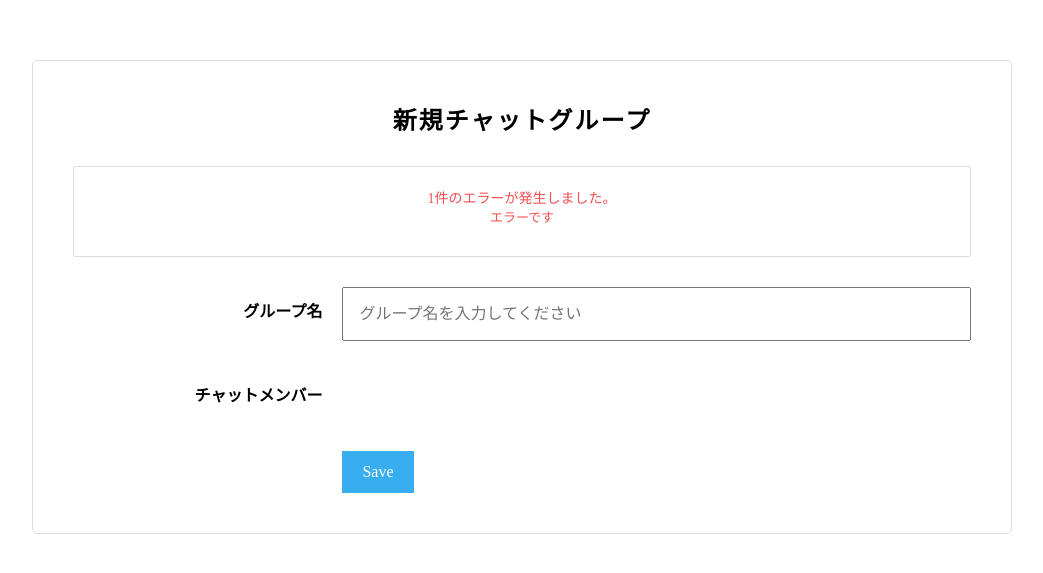
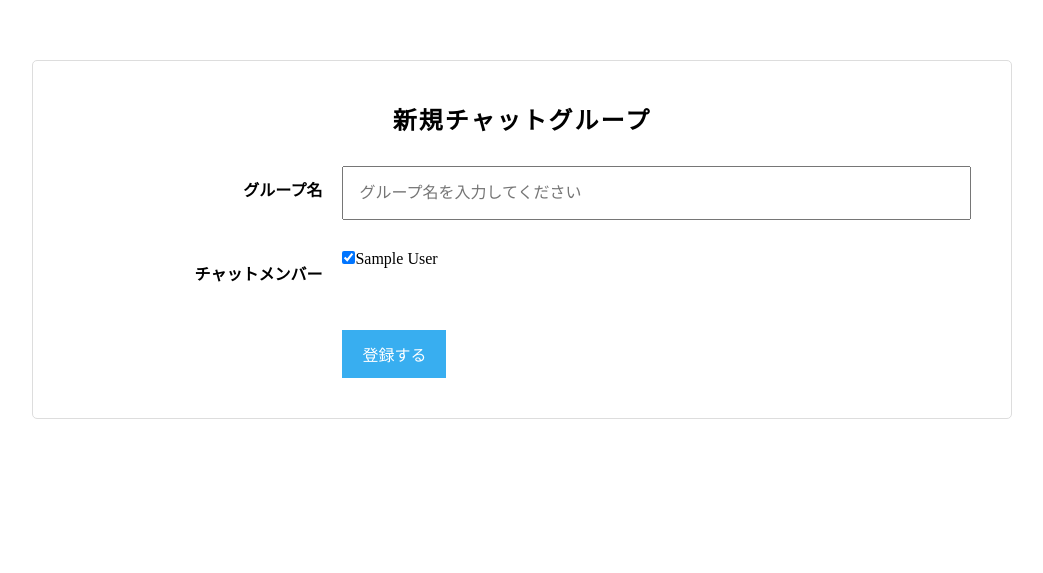
Before and after one commit to mako-to-f/chat-space, a Rails app: page /groups/new in a window 1280 px wide. Shown: the top 573 px of the page, without its empty margins (118-1161 px from the left). Run offline with Rails 7, Linux system fonts and the light colour scheme; the visitor is signed in with stand-in values (Sample User, id 1); style sheets or scripts are compiled from the project's sources; some libraries are stand-ins or nearby versions.

Commit message:
add_group_creation_function

```diff
--- a/app/controllers/groups_controller.rb
+++ b/app/controllers/groups_controller.rb
@@ -1,8 +1,16 @@
 class GroupsController < ApplicationController
   def new
+    @group = Group.new
+    @group.users << current_user
   end
 
   def create
+    @group = Group.new(group_params)
+    if @group.save
+      redirect_to root_path, notice: 'グループを作成しました'
+    else
+      render :new
+    end
   end
 
   def edit
@@ -10,4 +18,9 @@ class GroupsController < ApplicationController
 
   def update
   end
+
+  private
+  def group_params
+    params.require(:group).permit(:name, { :user_ids => [] })
+  end
 end
--- a/app/views/groups/new.html.haml
+++ b/app/views/groups/new.html.haml
@@ -1,16 +1,17 @@
 .chat-group-form
   %h1 新規チャットグループ
-  %form#new_chat_group.new_chat_group{"accept-charset": "UTF-8", action: "/chat_groups", method: "post"}
-    .chat-group-form__errors
-      %h2
-        1件のエラーが発生しました。
+  = form_for @group do |f|
+    - if @group.errors.any?
+      .chat-group-form__errors
+        %h2= "#{@group.errors.full_messages.count}件のエラーが発生しました。"
         %ul
-          %li エラーです
-    .chat-group-form__field.clearfix
+          - @group.errors.full_messages.each do |message|
+            %li= message
+    .chat-group-form__field
       .chat-group-form__field--left
-        %label.chat-group-form__label{for: "chat_group_name"} グループ名
+        = f.label :name, class: 'chat-group-form__label'
       .chat-group-form__field--right
-        %input#chat_group_name.chat-group-form__input{name: "chat_group[name]", placeholder: "グループ名を入力してください", type: "text"}/
+        = f.text_field :name, class: 'chat__group_name chat-group-form__input', placeholder: 'グループ名を入力してください'
     .chat-group-form__field.clearfix
       / この部分はインクリメンタルサーチ（ユーザー追加の非同期化のときに使用します
       /
@@ -28,6 +29,7 @@
         %label.chat-group-form__label{for: "chat_group_チャットメンバー"} チャットメンバー
       .chat-group-form__field--right
         / グループ作成機能の追加時はここにcollection_check_boxesの記述を入れてください
+        = f.collection_check_boxes :user_ids, User.all, :id, :name
         / この部分はインクリメンタルサーチ（ユーザー追加の非同期化のときに使用します
         /
           <div id='chat-group-users'>
@@ -39,4 +41,4 @@
     .chat-group-form__field.clearfix
       .chat-group-form__field--left
       .chat-group-form__field--right
-        %input.chat-group-form__action-btn{"data-disable-with": "Save", name: "commit", type: "submit", value: "Save"}/
+        = f.submit class: 'chat-group-form__action-btn'
--- a/config/locales/ja.yml
+++ b/config/locales/ja.yml
@@ -1,6 +1,11 @@
 
 ja:
   activerecord:
+    models:
+      group:
+    attributes:
+      group:
+        name: グループ名
     errors:
       messages:
         record_invalid: "バリデーションに失敗しました: %{errors}"
```
